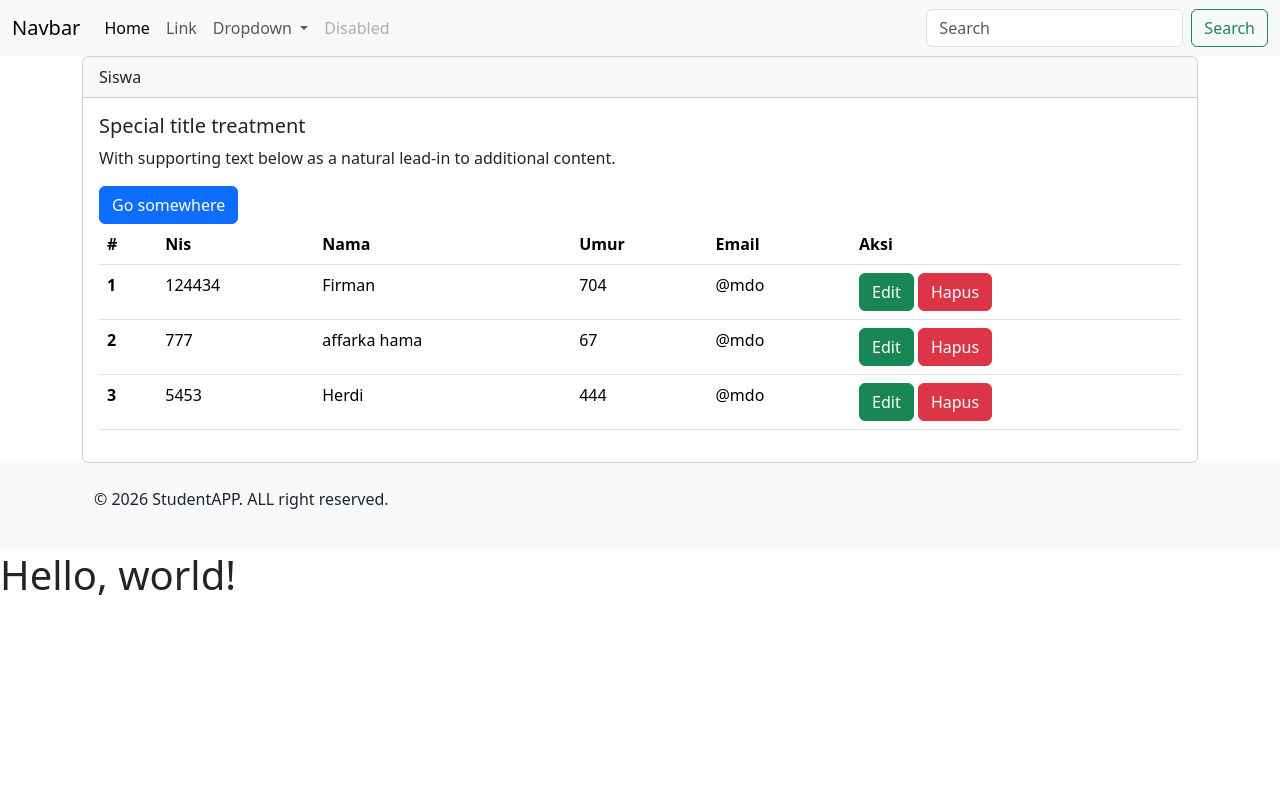
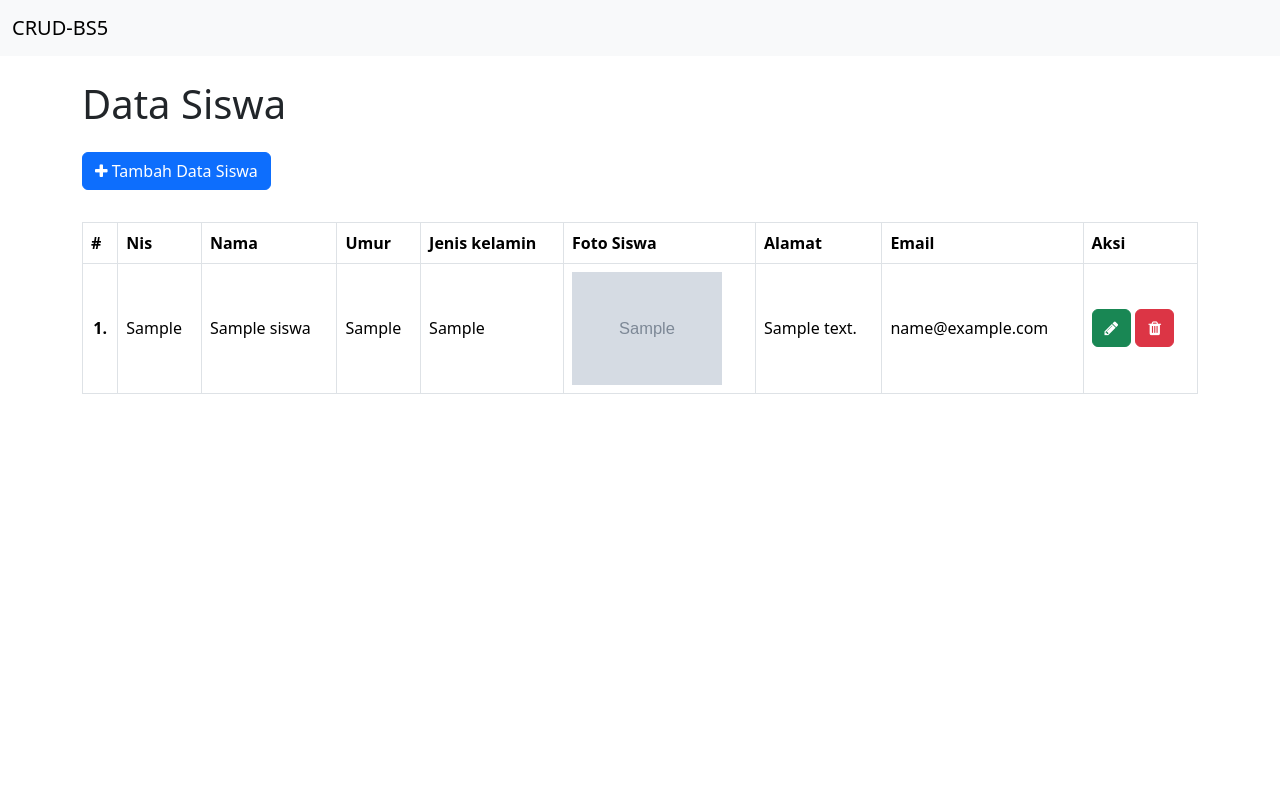
Before and after one commit to Hirayasa747/PHP-Native-Crud, a PHP site: page /home.php in a window 1280 px wide. Run offline with PHP 8.4, Linux system fonts and the light colour scheme; tables that the repository leaves empty or names only in its code hold one stand-in row (values such as "Sample post"); grey boxes marked "Sample" are stand-in pictures.

Commit message:
"menambahkan fitur tambah data beserta hapus data"

```diff
--- a/home.php
+++ b/home.php
@@ -1,3 +1,14 @@
+<?php
+include "koneksi.php";
+
+$query = "SELECT * FROM tb_siswa";
+$sql = mysqli_query($conn, $query);
+$no = 0;
+?>
+
+
+
+
 <!doctype html>
 <html lang="en">
   <head>
@@ -5,43 +16,19 @@
     <meta name="viewport" content="width=device-width, initial-scale=1">
     <title>Bootstrap demo</title>
     <link href="https://cdn.jsdelivr.net/npm/bootstrap@5.3.8/dist/css/bootstrap.min.css" rel="stylesheet" integrity="sha384-sRIl4kxILFvY47J16cr9ZwB07vP4J8+LH7qKQnuqkuIAvNWLzeN8tE5YBujZqJLB" crossorigin="anonymous">
+     <link rel="stylesheet" href="https://cdnjs.cloudflare.com/ajax/libs/font-awesome/4.7.0/css/font-awesome.min.css">
+</head>
   </head>
-  <body>
+
+  <body class="d-flex flex-column min-vh-100">
 <!-- Navbar -->
 <nav class="navbar navbar-expand-lg bg-body-tertiary">
   <div class="container-fluid">
-    <a class="navbar-brand" href="#">Navbar</a>
+    <a class="navbar-brand" href="#">CRUD-BS5</a>
     <button class="navbar-toggler" type="button" data-bs-toggle="collapse" data-bs-target="#navbarSupportedContent" aria-controls="navbarSupportedContent" aria-expanded="false" aria-label="Toggle navigation">
       <span class="navbar-toggler-icon"></span>
     </button>
-    <div class="collapse navbar-collapse" id="navbarSupportedContent">
-      <ul class="navbar-nav me-auto mb-2 mb-lg-0">
-        <li class="nav-item">
-          <a class="nav-link active" aria-current="page" href="#">Home</a>
-        </li>
-        <li class="nav-item">
-          <a class="nav-link" href="#">Link</a>
-        </li>
-        <li class="nav-item dropdown">
-          <a class="nav-link dropdown-toggle" href="#" role="button" data-bs-toggle="dropdown" aria-expanded="false">
-            Dropdown
-          </a>
-          <ul class="dropdown-menu">
-            <li><a class="dropdown-item" href="#">Action</a></li>
-            <li><a class="dropdown-item" href="#">Another action</a></li>
-            <li><hr class="dropdown-divider"></li>
-            <li><a class="dropdown-item" href="#">Something else here</a></li>
-          </ul>
-        </li>
-        <li class="nav-item">
-          <a class="nav-link disabled" aria-disabled="true">Disabled</a>
-        </li>
-      </ul>
-      <form class="d-flex" role="search">
-        <input class="form-control me-2" type="search" placeholder="Search" aria-label="Search"/>
-        <button class="btn btn-outline-success" type="submit">Search</button>
-      </form>
-    </div>
+
   </div>
 </nav>
 
@@ -51,63 +38,82 @@
 
 <!-- MAIN -->
 <div class="container">
-<div class="card">
-    <div class="card-header">
-        Siswa
-</div>
+
+        <h1 class="mt-4">Data Siswa</h1>
+
 <div class="card-body">
-    <h5 class="card-title">Special title treatment</h5>
-    <p class="card-text">With supporting text below as a natural lead-in to additional content.</p>
-    <a href="#" class="btn btn-primary">Go somewhere</a>
 
-    <table class="table">
+    <a href="tambah.php" class="btn btn-primary mb-3 mt-3">
+
+    <i class="fa fa-plus" aria-hidden="true"></i>
+
+    Tambah Data Siswa</a>
+
+    <div class="table-responsive">
+    <table class="table align-middle table-bordered table-hover mt-3">
+
+    <div class="mb-3 row">
+
   <thead>
     <tr>
       <th scope="col">#</th>
       <th scope="col">Nis</th>
       <th scope="col">Nama</th>
       <th scope="col">Umur</th>
+      <th scope="col">Jenis kelamin</th>
+      <th scope="col">Foto Siswa</th>
+      <th scope="col">Alamat</th>
         <th scope="col">Email</th>
         <th scope="col">Aksi</th>
     </tr>
   </thead>
   <tbody>
-    <tr>
-      <th scope="row">1</th>
-      <td>124434</td>
-      <td>Firman</td>
-      <td>704</td>
-      <td>@mdo</td>
-      <td><button type="button" class="btn btn-success">Edit</button>
-<button type="button" class="btn btn-danger">Hapus</button></td>
+
+<?php
+  while($result = mysqli_fetch_assoc($sql)){
+?>
+
+
+    <tr class="align-middle">
+      <th scope="row"><center><?php echo ++$no; ?>.</center></th>
+      <td><?php echo $result['nisn']; ?></td>
+      <td><?php echo $result['nama_siswa']; ?></td>
+      <td><?php echo $result['umur']; ?></td>
+      <td><?php echo $result['jenis_kelamin']; ?></td>
+      <td>
+      <img src="img/<?php echo $result['foto_siswa']; ?>" alt="Foto Siswa" width="150">
+      </td>
+      <td><?php echo $result['alamat']; ?></td>
+      <td><?php echo $result['email']; ?></td>
+      <td>
+
+      <a href="tambah.php?ubah=<?php echo $result['id_siswa']; ?>" type="button" class="btn btn-success">
+
+      <i class="fa fa-pencil" aria-hidden="true"></i>
+</a>
+
+
+
+<a href="proses.php?hapus=<?php echo $result['id_siswa']; ?>" button" class="btn btn-danger" onClick="return confirm('Apakah anda yakin ingin menghapus data tersebut?')">
+        <i class="fa fa-trash" aria-hidden="true"></i>
+</a>
+
+</td>
 
     </tr>
-    <tr>
-      <th scope="row">2</th>
-      <td>777</td>
-      <td>affarka hama</td>
-      <td>67</td>
-      <td>@mdo</td>
-    <td><button type="button" class="btn btn-success">Edit</button>
-<button type="button" class="btn btn-danger">Hapus</button></td>
 
-    </tr>
-    <tr>
-      <th scope="row">3</th>
-      <td>5453</td>
-      <td>Herdi</td>
-      <td>444</td>
-      <td>@mdo</td>
-    <td><button type="button" class="btn btn-success">Edit</button>
-<button type="button" class="btn btn-danger">Hapus</button></td>
+<?php
+  }
 
+?>
 
-    </tr>
   </tbody>
 
 
 
 </table>
+    </div>
+
 
 </div>
 </div>
@@ -116,17 +122,11 @@
 
 
 <!-- FOOTER -->
-<footer class="bg-body-tertiary text-center text-lg-start mt-auto">
-    <div class="container p-4">
-    <p>&copy; 2026 StudentAPP. ALL right reserved.</p>
 
-    </div>
-
-</footer>
 
 <!-- END OF FOOTER -->
 
-    <h1>Hello, world!</h1>
+
     <script src="https://cdn.jsdelivr.net/npm/bootstrap@5.3.8/dist/js/bootstrap.bundle.min.js" integrity="sha384-FKyoEForCGlyvwx9Hj09JcYn3nv7wiPVlz7YYwJrWVcXK/BmnVDxM+D2scQbITxI" crossorigin="anonymous"></script>
   </body>
 </html>
--- /dev/null
+++ b/koneksi.php
@@ -0,0 +1,13 @@
+<?php
+  $host = "localhost";
+  $user = "root";
+  $pass = "";
+  $db = "db_siswa";
+
+  $conn = mysqli_connect("localhost", "root", "", "db_siswa");
+  if($conn){
+//   echo "Koneksi Berhasil";
+  }
+
+  mysqli_select_db($conn, $db) or die("Database Tidak Ditemukan");
+?>
```
Also changed, not shown: proses.php (added, +58 -0 lines), tambah.php (added, +168 -0 lines), img/img1.jpg (added), img/img2.jpg (added), img/img3.jpg (added), img/img4.jpg (added), img/img5.jpg (added).
